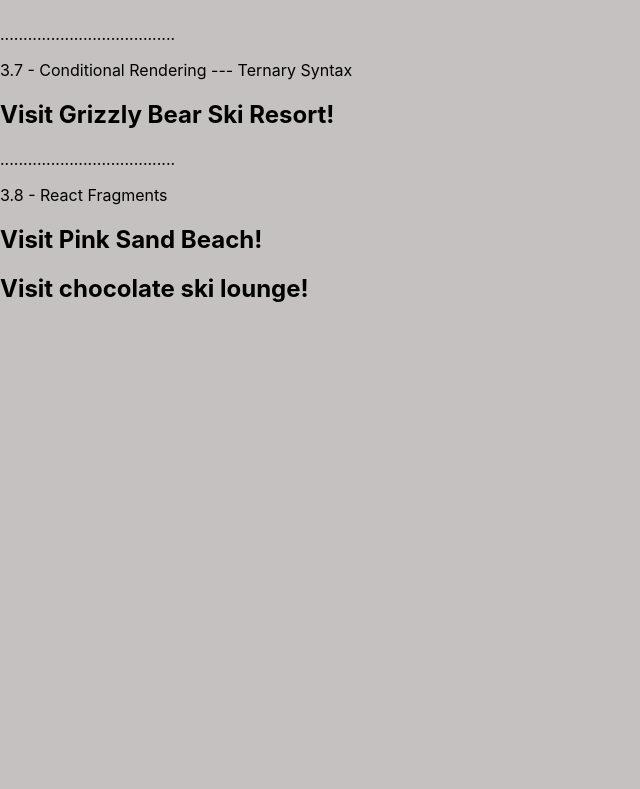
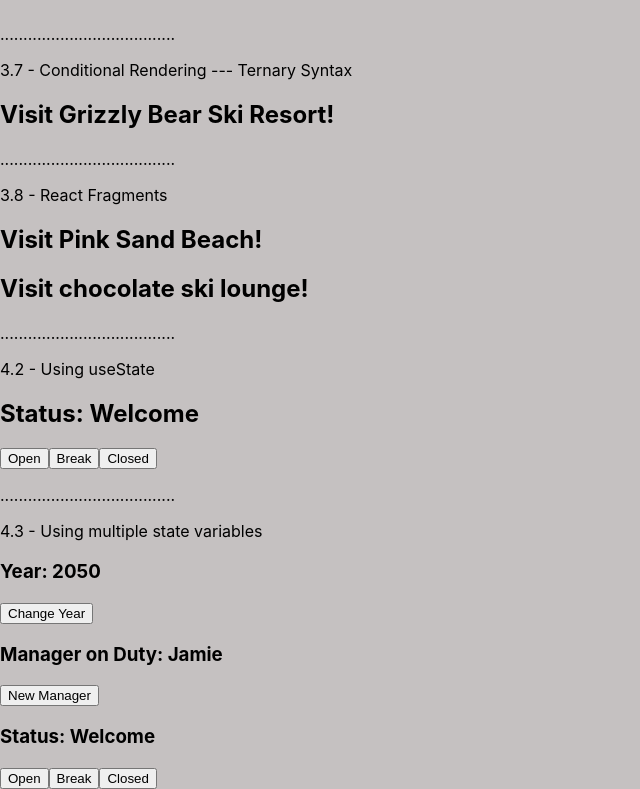
Before and after one commit to nilipatel97/linkedin-learning-react-js, a React (Create React App) app in the folder my-app/: page / in a window 1280 px wide. Shown: the part 1407-2196 px from the top of the page, without its empty margins (0-640 px from the left). Before the commit the page ends 1730 px from the top, so only its background shows below. Built offline with nearby package versions, Linux system fonts and the light colour scheme.

Commit message:
add examples for useState

```diff
--- a/my-app/public/index.html
+++ b/my-app/public/index.html
@@ -65,6 +65,12 @@
     <p>......................................</p>
     <p>3.8 - React Fragments</p>
     <div id="root12"></div>
+    <p>......................................</p>
+    <p>4.2 - Using useState</p>
+    <div id="root13"></div>
+    <p>......................................</p>
+    <p>4.3 - Using multiple state variables</p>
+    <div id="root14"></div>
 
 
 
--- a/my-app/src/index.js
+++ b/my-app/src/index.js
@@ -1,4 +1,4 @@
-import React from "react";
+import React, {useState} from "react";
 import ReactDOM from "react-dom/client";
 import "./index.css";
 
@@ -304,9 +304,10 @@ root12.render(
 
 // NOTES: Adjacent React Components must be wrapped in a <div> or <React.Fragment> or <></>
 
-/******************************************************************************************* */
+/*------------------------------------------------------------------------------------------ */
 /************************ Chapter 4: React State with Hooks ******************************** */
-/******************************************************************************************* */
+/*------------------------------------------------------------------------------------------ */
+
 
 /***************************** [4.1] Array Destructuring *********************************** */
 
@@ -318,12 +319,72 @@ console.log(pH[1]);
 
 // heres it is destructured
 
-const [junk, medium, healthy] = ["popcorn", "pretzel", "pineapple"];
+const [junk] = ["popcorn", "pretzel", "pineapple"];
 
-console.log(junk);
+console.log(junk); // "popcorn"
 
 // will match the variable to the position; dont have to create variable to each position
 
 const [ , moderate] = ["basic", "economy", "business"];
 
 console.log(moderate);
+
+/******************************** [4.2] Using useState ************************************** */
+
+/** Notes:
+ * - If there is any sort of change (in property or state), the react component, will rerender.
+ * - Here, we are learning how to incorporate state values in our application
+ *
+ * - A hook is a function that allows you to add some functionality to the component.
+ * - So useState is a built-in hook that we can use to handle state changes in our application
+ * - The first value that is returned from the useState function is the state value
+ * - The second value is a function that we can use to change that state value
+ * - If you're handling any state inside your component, useState is a powerful utility
+ *
+ * - PROPS are passed to a function, and STATES are managed within a function. BOTH rerender the component
+ */
+
+ const root13 = ReactDOM.createRoot(document.getElementById("root13"));
+
+ function UseStateExample1() {
+   const [status, setStatus] = useState("Welcome"); // first value is state value, second value is function to update the state value. Can set a default status
+   return (
+     <div>
+       <h2>Status: {status}</h2>
+       <button onClick ={() => setStatus("We're Open")}>Open</button>
+       <button onClick ={() => setStatus("Back in 5")}>Break</button>
+       <button onClick ={() => setStatus("We're Closed")}>Closed</button>
+     </div>
+   );
+ }
+
+ root13.render(
+   <UseStateExample1></UseStateExample1>
+ );
+
+ /******************************** [4.3] Using multiple state variables ************************************** */
+ const root14 = ReactDOM.createRoot(document.getElementById("root14"));
+
+ function UseStateExample2() {
+   const [year, setYear] = useState(2050);
+   const [manager, setManager] = useState ("Jamie");
+   const [status, setStatus] = useState("Welcome"); // first value is state value, second value is function to update the state value. Can set a default status
+   return (
+     <div>
+       <h3>Year: {year}</h3>
+       <button onClick={() => setYear(year +1)}>Change Year</button>
+
+       <h3>Manager on Duty: {manager}</h3>
+       <button onClick={() => setManager("Kevin")}>New Manager</button>
+
+       <h3>Status: {status}</h3>
+       <button onClick ={() => setStatus("We're Open")}>Open</button>
+       <button onClick ={() => setStatus("Back in 5")}>Break</button>
+       <button onClick ={() => setStatus("We're Closed")}>Closed</button>
+     </div>
+   );
+ }
+
+ root14.render(
+   <UseStateExample2></UseStateExample2>
+ );
```
